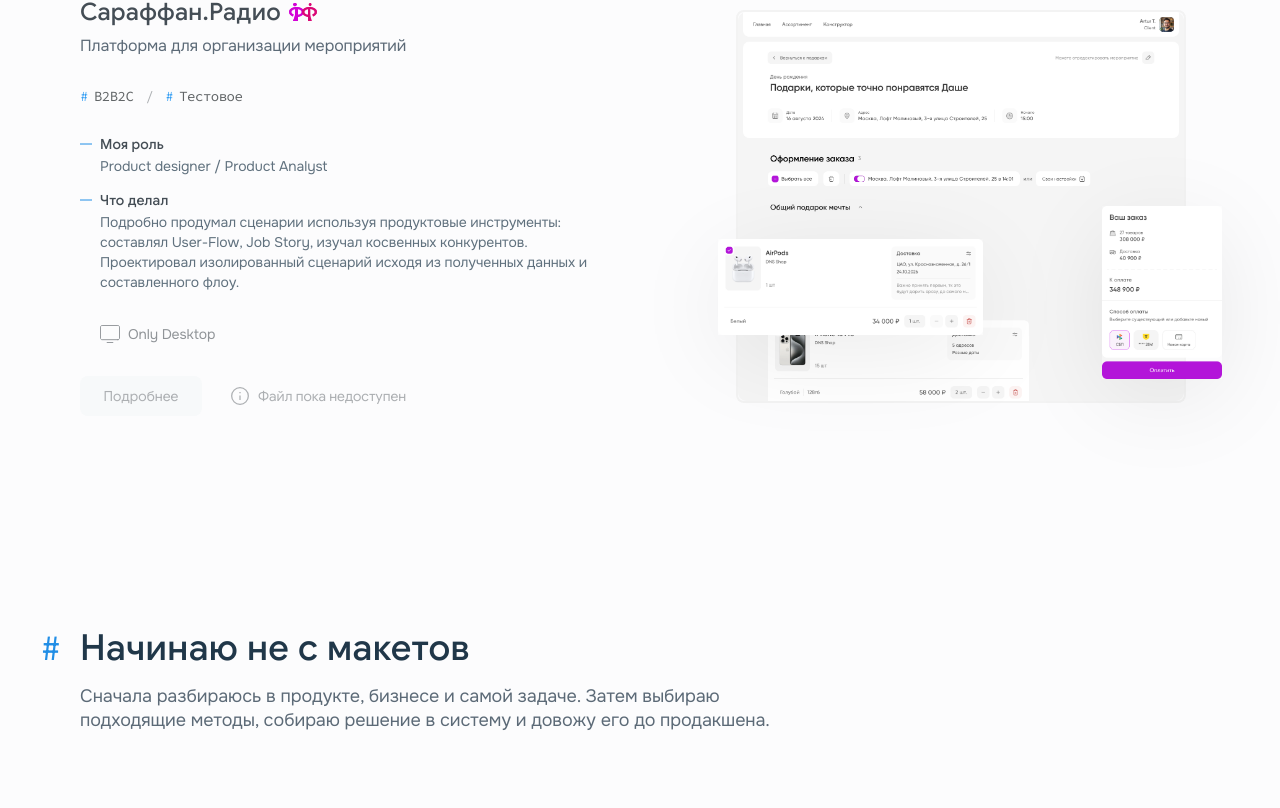
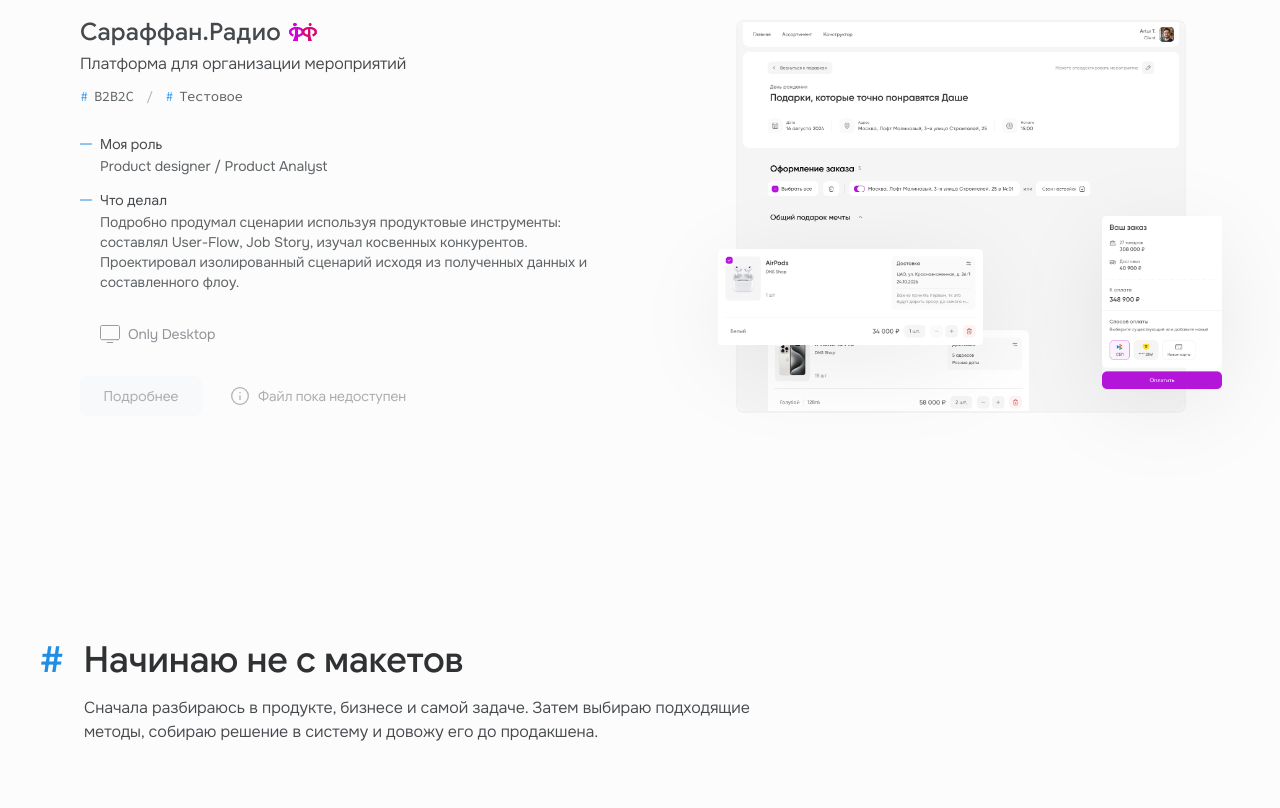
Before and after one commit to Qoalza/Design-portfolio-site, a Next.js app: page / in a window 1280 px wide. Shown: the part 1832-2640 px from the top of the page. Built offline with nearby package versions, Linux system fonts and the light colour scheme.

Commit message:
Reconcile homepage project section

```diff
--- a/src/app/page.module.css
+++ b/src/app/page.module.css
@@ -184,10 +184,10 @@
 
 .sectionHeading { display: flex; width: 760px; flex-direction: column; align-items: flex-start; justify-content: center; gap: 12px; }
 .sectionHeading.centered { align-items: center; text-align: center; }
-.sectionHeading.aiHeading { width: 779px; }
-.sectionHeading h2 { display: flex; align-items: center; gap: 18px; margin: 0; color: #203749; font-family: "Google Sans", sans-serif; font-size: 36px; font-weight: 500; line-height: 48px; letter-spacing: .4px; }
-.sectionHeading h2 span { color: #218ee6; font-family: "Source Code Pro", monospace; }
-.sectionLead { width: 100%; padding-left: 40px; color: #5c6a77; font-size: 18px; line-height: 24px; letter-spacing: -.1px; }
+.sectionHeading.aiHeading { width: 760px; }
+.sectionHeading h2 { display: flex; align-items: center; gap: 20px; margin: 0; color: #2f3133; font-family: "Google Sans", sans-serif; font-size: 36px; font-weight: 500; line-height: 48px; letter-spacing: -.1px; }
+.sectionHeading h2 span { color: #218ee6; font-family: "Google Sans", sans-serif; }
+.sectionLead { width: 100%; padding-left: 44px; color: #45494c; font-size: 16px; font-weight: 350; line-height: 24px; letter-spacing: -.1px; }
 .centered .sectionLead { padding-left: 0; }
 .sectionLead p { margin: 0; }
 
@@ -196,7 +196,7 @@
   width: 100%;
   flex-direction: column;
   align-items: center;
-  gap: 64px;
+  gap: 68px;
   padding-bottom: 80px;
   scroll-margin-top: 128px;
 }
@@ -215,10 +215,11 @@
 
 .projectCopy { display: flex; min-width: 0; flex-direction: column; align-items: flex-start; gap: 32px; padding: 12px 120px 12px 40px; }
 .projectRowReverse .projectCopy { padding-right: 80px; }
-.projectTitle { display: flex; width: 100%; flex-direction: column; align-items: flex-start; gap: 8px; }
+.projectHeader { display: flex; width: 100%; flex-direction: column; align-items: flex-start; gap: 12px; }
+.projectTitle { display: flex; width: 100%; flex-direction: column; align-items: flex-start; gap: 4px; }
 .projectTitle > div { display: flex; align-items: center; gap: 8px; }
-.projectTitle h3 { margin: 0; color: #444d55; font-family: "Google Sans", sans-serif; font-size: 24px; font-weight: 500; line-height: 32px; letter-spacing: .24px; }
-.projectTitle p { margin: 0; color: #5c6a77; font-size: 16px; line-height: 20px; letter-spacing: -.1px; }
+.projectTitle h3 { margin: 0; color: #45494c; font-family: "Google Sans", sans-serif; font-size: 24px; font-weight: 500; line-height: 32px; letter-spacing: .24px; }
+.projectTitle p { margin: 0; color: #45494c; font-size: 16px; font-weight: 350; line-height: 24px; letter-spacing: -.1px; }
 
 .projectTags { display: flex; align-items: center; gap: 12px; color: #606466; font: 400 14px/16px "Source Code Pro", monospace; letter-spacing: -.5px; }
 .projectTags span { display: inline-flex; align-items: center; gap: 6px; white-space: nowrap; }
@@ -237,8 +238,8 @@
 .projectDetail { display: flex; width: 100%; align-items: flex-start; gap: 8px; }
 .projectDetail > img { flex: 0 0 auto; }
 .projectDetail > div { display: flex; min-width: 0; flex: 1 1 0; flex-direction: column; gap: 4px; }
-.projectDetail dt { color: #444d55; font-family: "Google Sans", sans-serif; font-size: 14px; font-weight: 500; line-height: 16px; letter-spacing: .1px; }
-.projectDetail dd { margin: 0; color: #60717e; font-size: 14px; line-height: 20px; letter-spacing: -.1px; }
+.projectDetail dt { color: #45494c; font-family: "Google Sans", sans-serif; font-size: 14px; font-weight: 400; line-height: 16px; letter-spacing: .1px; }
+.projectDetail dd { margin: 0; color: #606466; font-size: 14px; font-weight: 400; line-height: 20px; letter-spacing: -.1px; }
 
 .projectActions { display: flex; width: 100%; align-items: center; gap: 16px; }
 .projectActionButtons { display: flex; align-items: flex-start; gap: 12px; }
--- a/src/app/page.tsx
+++ b/src/app/page.tsx
@@ -221,11 +221,13 @@ export default function Home() {
 
             <article className={`${styles.projectRow} ${styles.projectRowReverse}`}>
               <div className={styles.projectCopy}>
-                <div className={styles.projectTitle}>
-                  <div><h3>Сараффан.Радио</h3><RadioSymbol /></div>
-                  <p>Платформа для организации мероприятий</p>
+                <div className={styles.projectHeader}>
+                  <div className={styles.projectTitle}>
+                    <div><h3>Сараффан.Радио</h3><RadioSymbol /></div>
+                    <p>Платформа для организации мероприятий</p>
+                  </div>
+                  <ProjectTags tags={["B2B2C", "Тестовое"]} />
                 </div>
-                <ProjectTags tags={["B2B2C", "Тестовое"]} />
                 <dl className={styles.projectDetails}>
                   <ProjectDetail label="Моя роль">Product designer / Product Analyst</ProjectDetail>
                   <ProjectDetail label="Что делал">Подробно продумал сценарии используя продуктовые инструменты: составлял User-Flow, Job Story, изучал косвенных конкурентов. Проектировал изолированный сценарий исходя из полученных данных и составленного флоу.</ProjectDetail>
```
